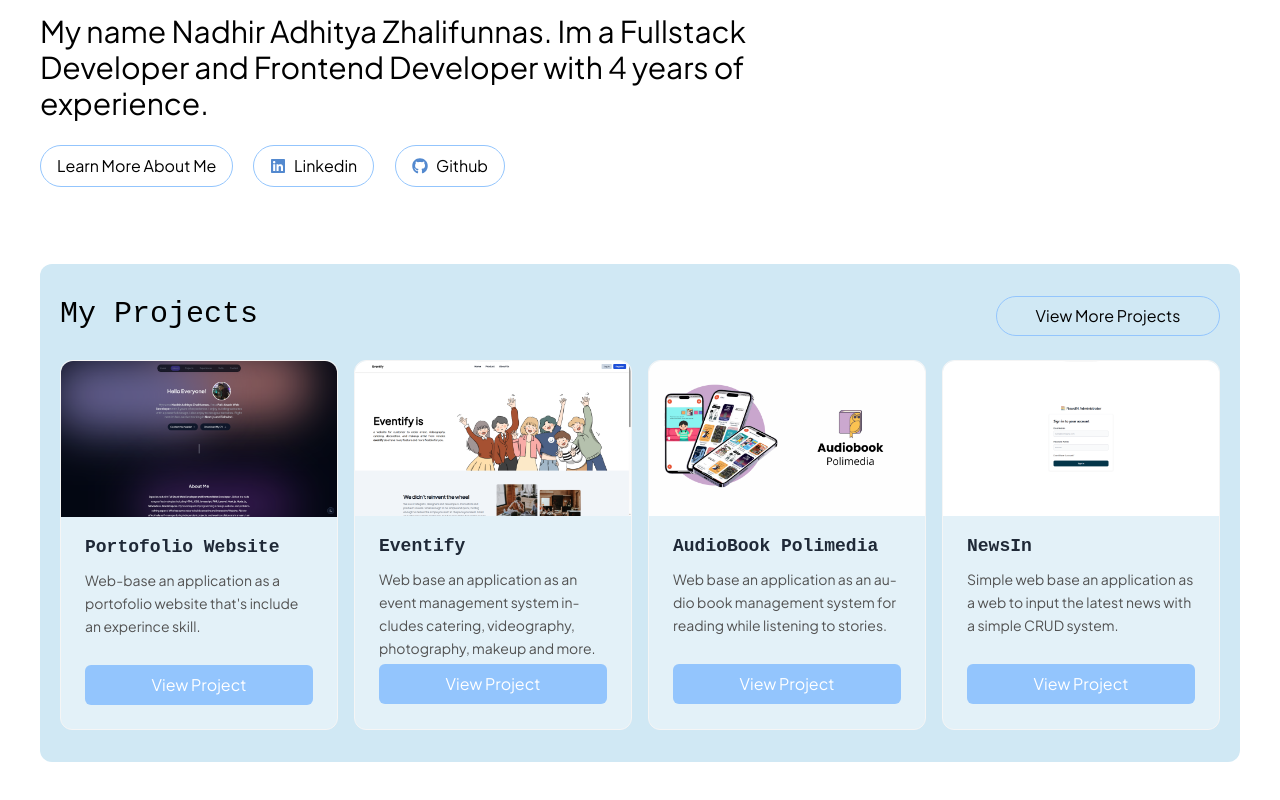
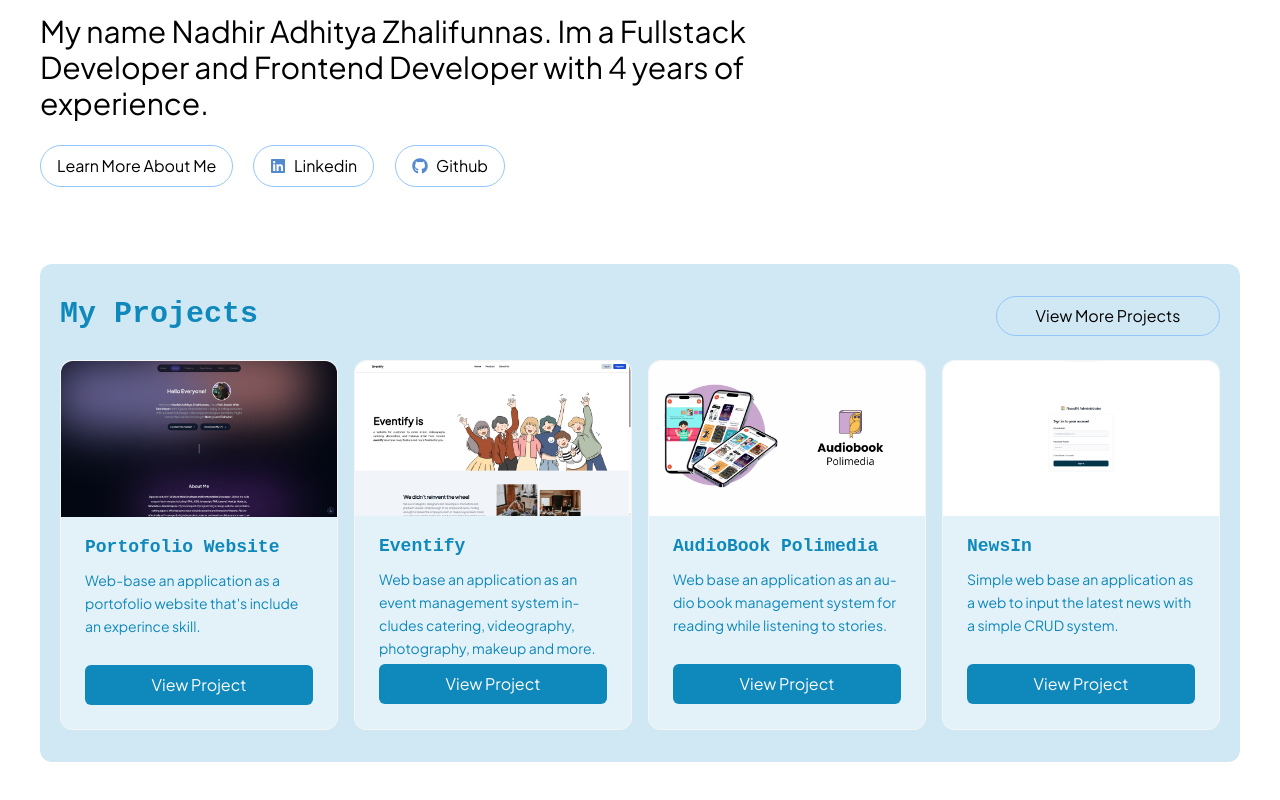
Before and after one commit to Nadhiradhit/portofolio-v2, a Next.js app: page / in a window 1280 px wide. Shown: the part 1140-1940 px from the top of the page. Built offline with nearby package versions, Linux system fonts and the light colour scheme.

Commit message:
fix: Fixing text color, Fixing button color

```diff
--- a/src/app/(landing)/_sections/project-sections.tsx
+++ b/src/app/(landing)/_sections/project-sections.tsx
@@ -14,10 +14,10 @@ export default function ProjectSections() {
 	const haveMoreProjects = projects.length > 4;
 	const maxProjects = projects.slice(0, 4);
 	return (
-		<section className="px-10 py-10 w-full ">
+		<section className="px-10 py-10 w-full">
 			<main className=" bg-[#D0E8F4] rounded-xl px-5 py-2">
 				<div className="py-6 flex justify-between">
-					<h3 className="text-black">My Projects</h3>
+					<h3 className="text-[#0F88BC] font-semibold">My Projects</h3>
 					{haveMoreProjects && (
 						<button className="w-56 h-10 border border-blue-300 rounded-full hover:scale-105 hover:bg-[#edf5ff] transition transform ease-in-out">
 							View More Projects
@@ -37,13 +37,15 @@ export default function ProjectSections() {
 										className="rounded-t-xl cursor-pointer hover:scale-90 hover:rounded-lg transition transform ease-in-out "
 									/>
 								</CardImage>
-								<CardTitle>{project.name}</CardTitle>
-								<CardDescription>{project.description}</CardDescription>
+								<CardTitle className="text-[#0F88BC]">{project.name}</CardTitle>
+								<CardDescription className="text-[#0F88BC]">
+									{project.description}
+								</CardDescription>
 								<CardFooter>
 									<Button
 										href={project.url}
 										text="View Project"
-										className="text-white bg-blue-300 w-full rounded-md hover:bg-blue-600"
+										className="text-white bg-[#0F88BC] w-full rounded-md hover:bg-[#0a5e81]"
 									/>
 								</CardFooter>
 							</Card>
```
